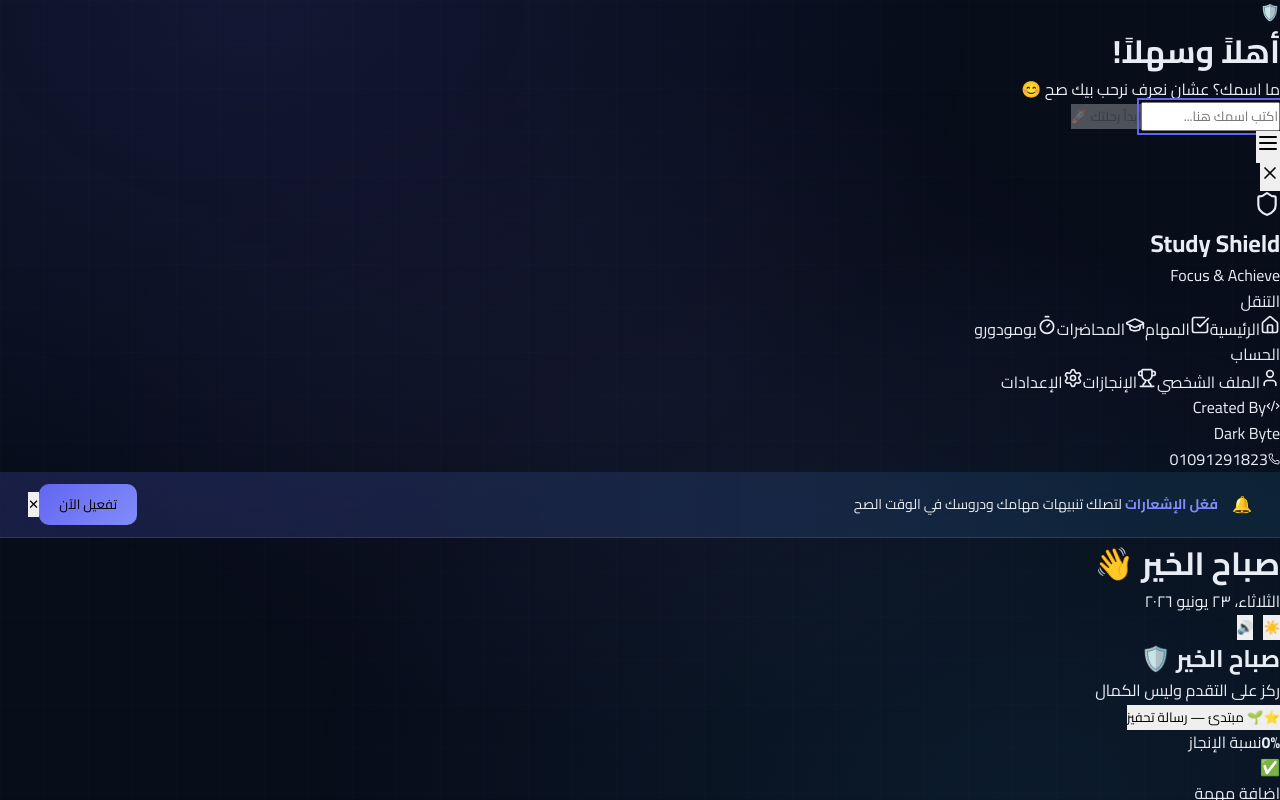
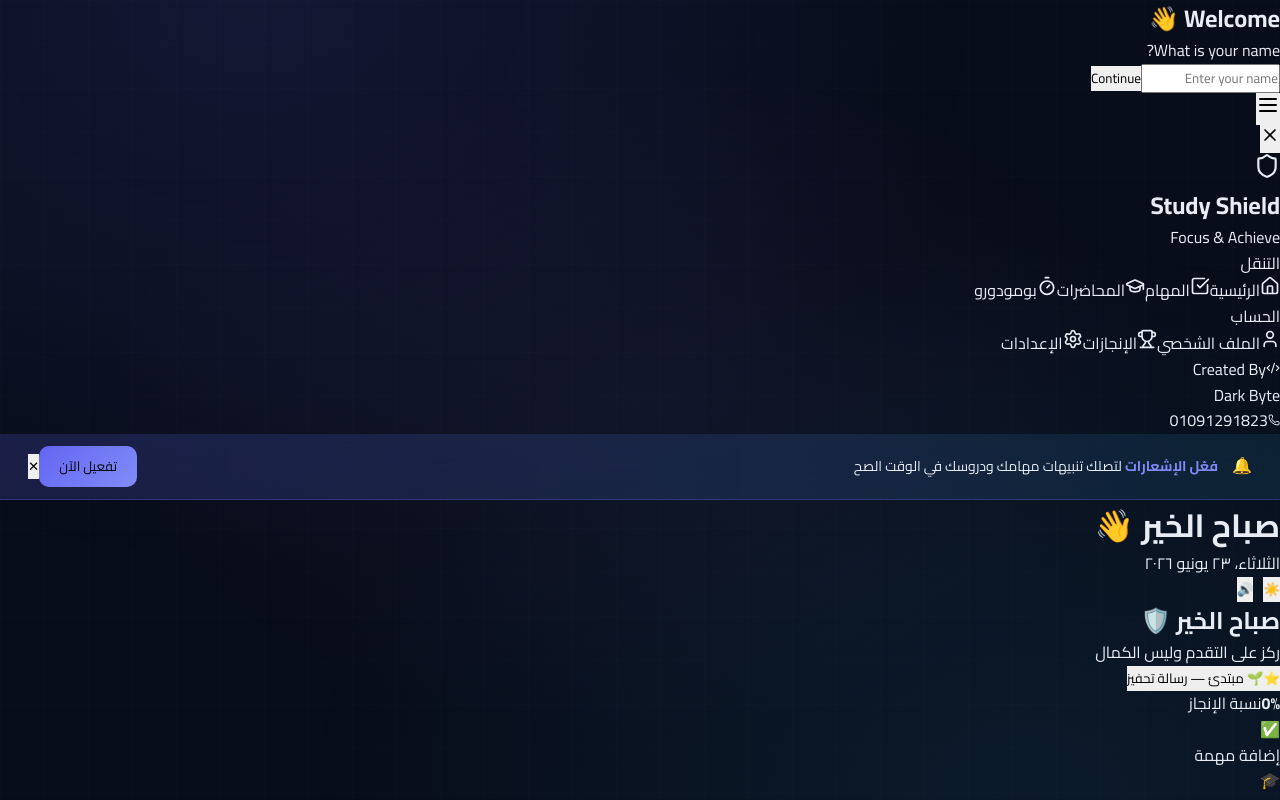
Before and after one commit to bt3762334-commits/study-shield, a React (Vite) app: page / in a window 1280 px wide. Shown: the top 800 px of the page. Built offline with nearby package versions, Linux system fonts and the light colour scheme.

Commit message:
Update WelcomeModal.jsx

```diff
--- a/src/components/ui/WelcomeModal.jsx
+++ b/src/components/ui/WelcomeModal.jsx
@@ -3,62 +3,30 @@ import { useUser } from "../../context/UserContext";
 
 export default function WelcomeModal() {
   const { saveName } = useUser();
-  const [input, setInput] = useState("");
-  const [step, setStep] = useState(1);
+  const [name, setName] = useState("");
 
   const handleSubmit = () => {
-    const name = input.trim();
-    if (!name) return;
-    saveName(name);
-    setStep(2);
-    setTimeout(() => {}, 100);
+    if (name.trim()) {
+      saveName(name.trim());
+    }
   };
 
-  if (step === 2) {
-    return (
-      <div className="welcome-overlay">
-        <div className="welcome-modal welcome-success">
-          <div className="welcome-avatar">🛡️</div>
-          <h1>مرحباً بك يا <span className="name-highlight">{input}</span>!</h1>
-          <p>Study Shield جاهز لمساعدتك على التميز والإنجاز</p>
-
-          <div className="welcome-features">
-            <span>✅ تتبع مهامك</span>
-            <span>🏆 اكسب إنجازات</span>
-            <span>📈 قِس تقدمك</span>
-          </div>
-
-          <button className="welcome-btn" onClick={() => {}}>
-            لنبدأ 🚀
-          </button>
-        </div>
-      </div>
-    );
-  }
-
   return (
-    <div className="welcome-overlay">
-      <div className="welcome-modal">
-        <div className="welcome-avatar">🛡️</div>
-        <h1>أهلاً وسهلاً!</h1>
-        <p>ما اسمك؟ عشان نعرف نرحب بيك صح 😊</p>
-
+    <div className="fixed inset-0 bg-black/60 flex items-center justify-center z-50">
+      <div className="bg-white p-6 rounded-xl shadow-xl w-80">
+        <h2 className="text-xl font-bold mb-4">Welcome 👋</h2>
+        <p className="mb-4">What is your name?</p>
         <input
-          className="welcome-input"
-          type="text"
-          placeholder="اكتب اسمك هنا..."
-          value={input}
-          onChange={(e) => setInput(e.target.value)}
-          onKeyDown={(e) => e.key === "Enter" && handleSubmit()}
-          autoFocus
+          className="w-full border p-2 rounded mb-4"
+          value={name}
+          onChange={(e) => setName(e.target.value)}
+          placeholder="Enter your name"
         />
-
         <button
-          className="welcome-btn"
           onClick={handleSubmit}
-          disabled={!input.trim()}
+          className="w-full bg-blue-600 text-white py-2 rounded"
         >
-          ابدأ رحلتك 🚀
+          Continue
         </button>
       </div>
     </div>
```
